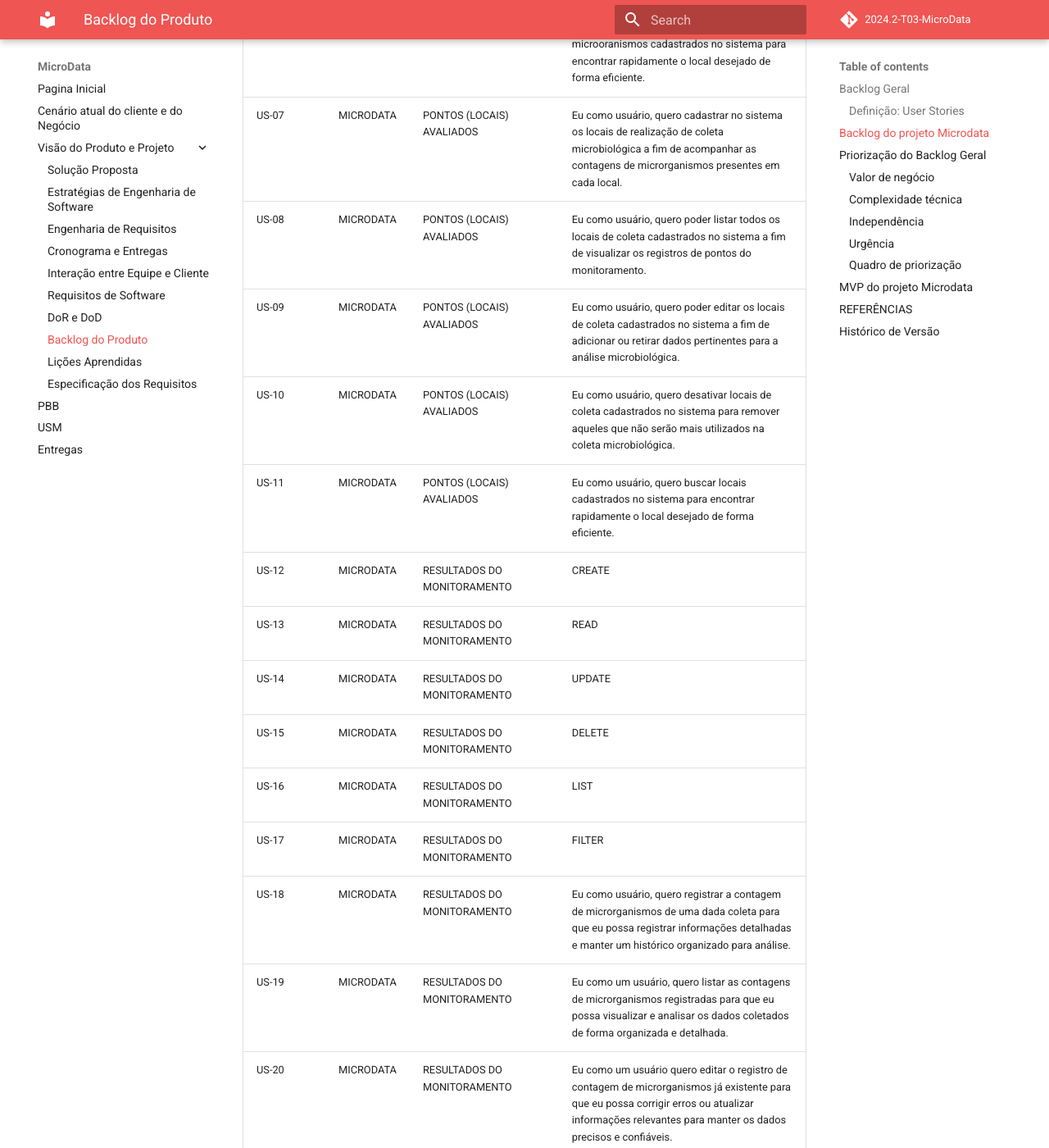
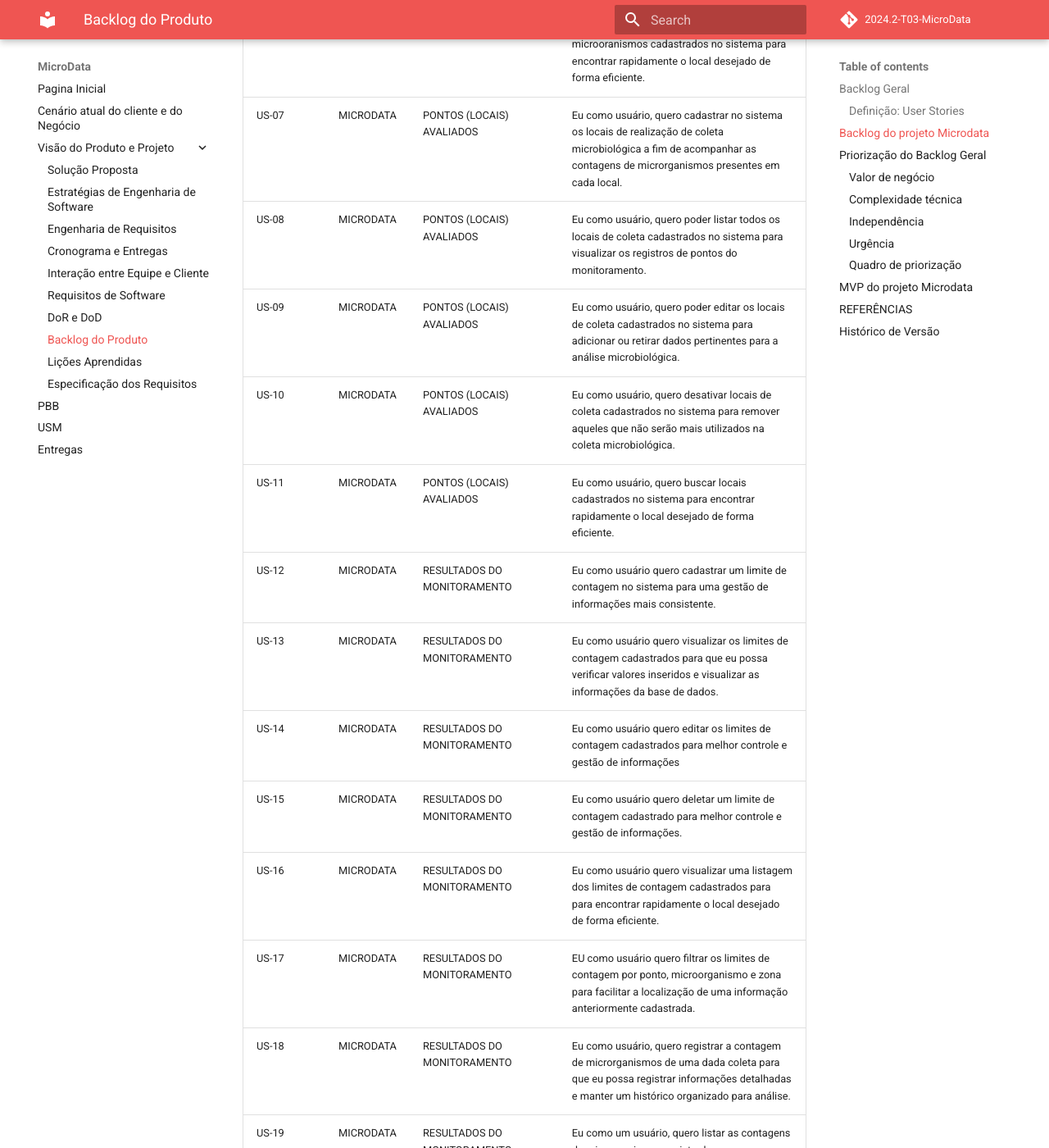
Before and after one commit to storch7/2024.2-T03-MicroData, an MkDocs documentation site: the page built from docs/visao_produto_projeto/backlog_produto.md, in a window 1280 px wide and 1400 px high, scrolled down 1934 px. Shown: the whole window at 82% size. Built offline with MkDocs 1.6.1 and Material for MkDocs 9.7.7, drawn with Linux system fonts in a browser that asks for light colours; comment, search, counter and statistics services are not loaded.

Commit message:
Inserção de histórias

```diff
--- a/docs/visao_produto_projeto/backlog_produto.md
+++ b/docs/visao_produto_projeto/backlog_produto.md
@@ -26,16 +26,16 @@
 | US-05  | MICRODATA | MICROORGANISMOS | Eu como usuário, quero poder ver níveis de alerta a respeito da contagem de microorganismos a fim de ser notificado quando a contagem não está de acordo com o resultado esperado. |
 | US-06  | MICRODATA | MICROORGANISMOS | Eu como usuário, quero buscar microoranismos cadastrados no sistema para encontrar rapidamente o local desejado de forma eficiente. |
 | US-07  | MICRODATA | PONTOS (LOCAIS) AVALIADOS | Eu como usuário, quero cadastrar no sistema os locais de realização de coleta microbiológica a fim de acompanhar as contagens de microrganismos presentes em cada local. |
-| US-08  | MICRODATA | PONTOS (LOCAIS) AVALIADOS | Eu como usuário, quero poder listar todos os locais de coleta cadastrados no sistema a fim de visualizar os registros de pontos do monitoramento. |
-| US-09  | MICRODATA | PONTOS (LOCAIS) AVALIADOS | Eu como usuário, quero poder editar os locais de coleta cadastrados no sistema a fim de adicionar ou retirar dados pertinentes para a análise microbiológica. |
+| US-08  | MICRODATA | PONTOS (LOCAIS) AVALIADOS | Eu como usuário, quero poder listar todos os locais de coleta cadastrados no sistema para visualizar os registros de pontos do monitoramento. |
+| US-09  | MICRODATA | PONTOS (LOCAIS) AVALIADOS | Eu como usuário, quero poder editar os locais de coleta cadastrados no sistema para adicionar ou retirar dados pertinentes para a análise microbiológica. |
 | US-10  | MICRODATA | PONTOS (LOCAIS) AVALIADOS | Eu como usuário, quero desativar locais de coleta cadastrados no sistema para remover aqueles que não serão mais utilizados na coleta microbiológica. |
 | US-11  | MICRODATA | PONTOS (LOCAIS) AVALIADOS | Eu como usuário, quero buscar locais cadastrados no sistema para encontrar rapidamente o local desejado de forma eficiente. |
-| US-12  | MICRODATA | RESULTADOS DO MONITORAMENTO | CREATE |
-| US-13  | MICRODATA | RESULTADOS DO MONITORAMENTO | READ |
-| US-14  | MICRODATA | RESULTADOS DO MONITORAMENTO | UPDATE |
-| US-15  | MICRODATA | RESULTADOS DO MONITORAMENTO | DELETE |
-| US-16  | MICRODATA | RESULTADOS DO MONITORAMENTO | LIST |
-| US-17  | MICRODATA | RESULTADOS DO MONITORAMENTO | FILTER |
+| US-12  | MICRODATA | RESULTADOS DO MONITORAMENTO | Eu como usuário quero cadastrar um limite de contagem no sistema para uma gestão de informações mais consistente. |
+| US-13  | MICRODATA | RESULTADOS DO MONITORAMENTO | Eu como usuário quero visualizar os limites de contagem cadastrados para que eu possa verificar valores inseridos e visualizar as informações da base de dados. |
+| US-14  | MICRODATA | RESULTADOS DO MONITORAMENTO | Eu como usuário quero editar os limites de contagem cadastrados para melhor controle e gestão de informações |
+| US-15  | MICRODATA | RESULTADOS DO MONITORAMENTO | Eu como usuário quero deletar um limite de contagem cadastrado para melhor controle e gestão de informações. |
+| US-16  | MICRODATA | RESULTADOS DO MONITORAMENTO | Eu como usuário quero visualizar uma listagem dos limites de contagem cadastrados para para encontrar rapidamente o local desejado de forma eficiente.  |
+| US-17  | MICRODATA | RESULTADOS DO MONITORAMENTO | EU como usuário quero filtrar os limites de contagem por ponto, microorganismo e zona para facilitar a localização de uma informação anteriormente cadastrada. |
 | US-18  | MICRODATA | RESULTADOS DO MONITORAMENTO | Eu como usuário, quero registrar a contagem de microrganismos de uma dada coleta para que eu possa registrar informações detalhadas e manter um histórico organizado para análise. |
 | US-19  | MICRODATA | RESULTADOS DO MONITORAMENTO | Eu como um usuário, quero listar as contagens de microrganismos registradas para que eu possa visualizar e analisar os dados coletados de forma organizada e detalhada. |
 | US-20  | MICRODATA | RESULTADOS DO MONITORAMENTO | Eu como um usuário quero editar o registro de contagem de microrganismos já existente para que eu possa corrigir erros ou atualizar informações relevantes para manter os dados precisos e confiáveis. |
```
